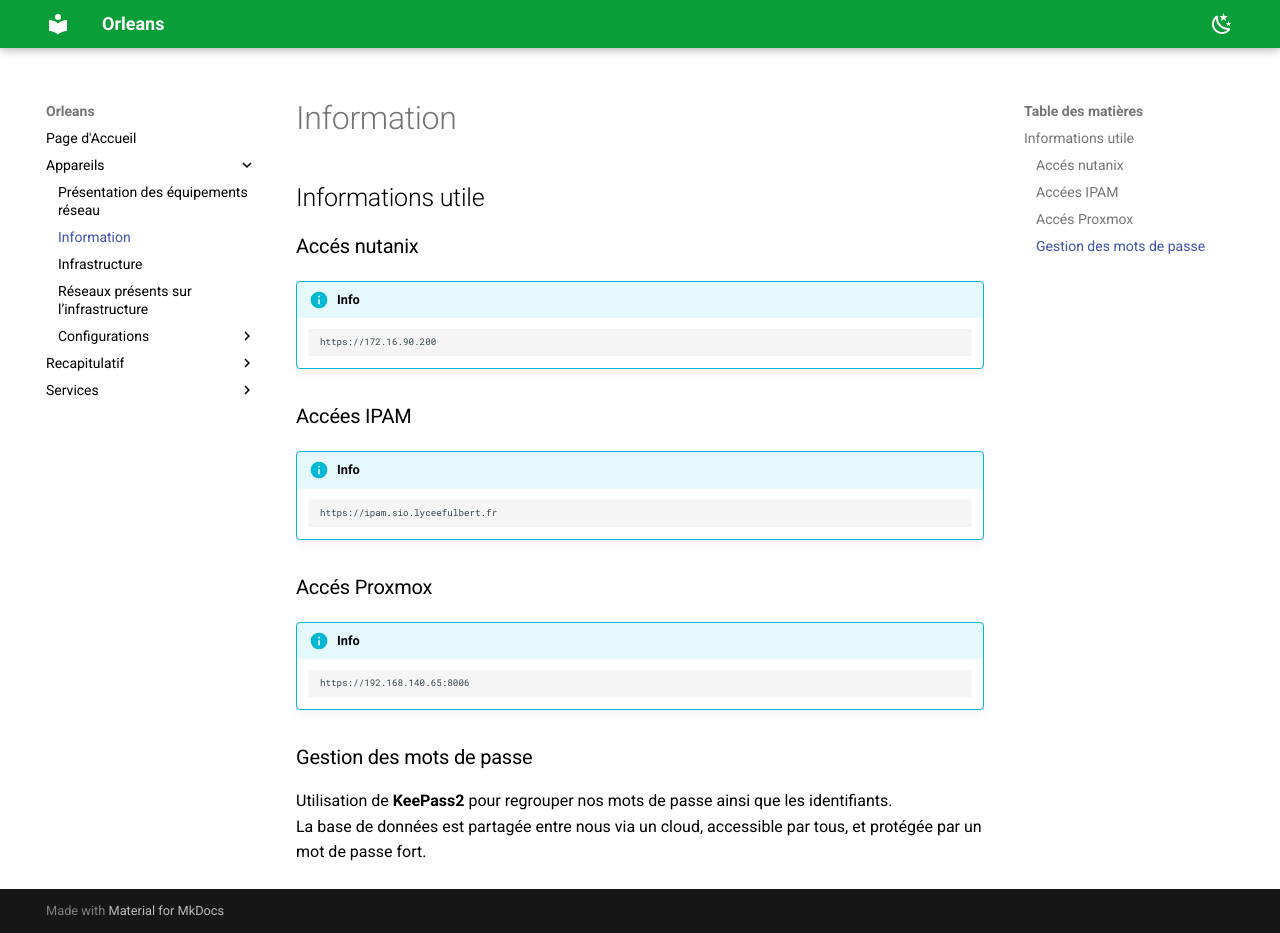
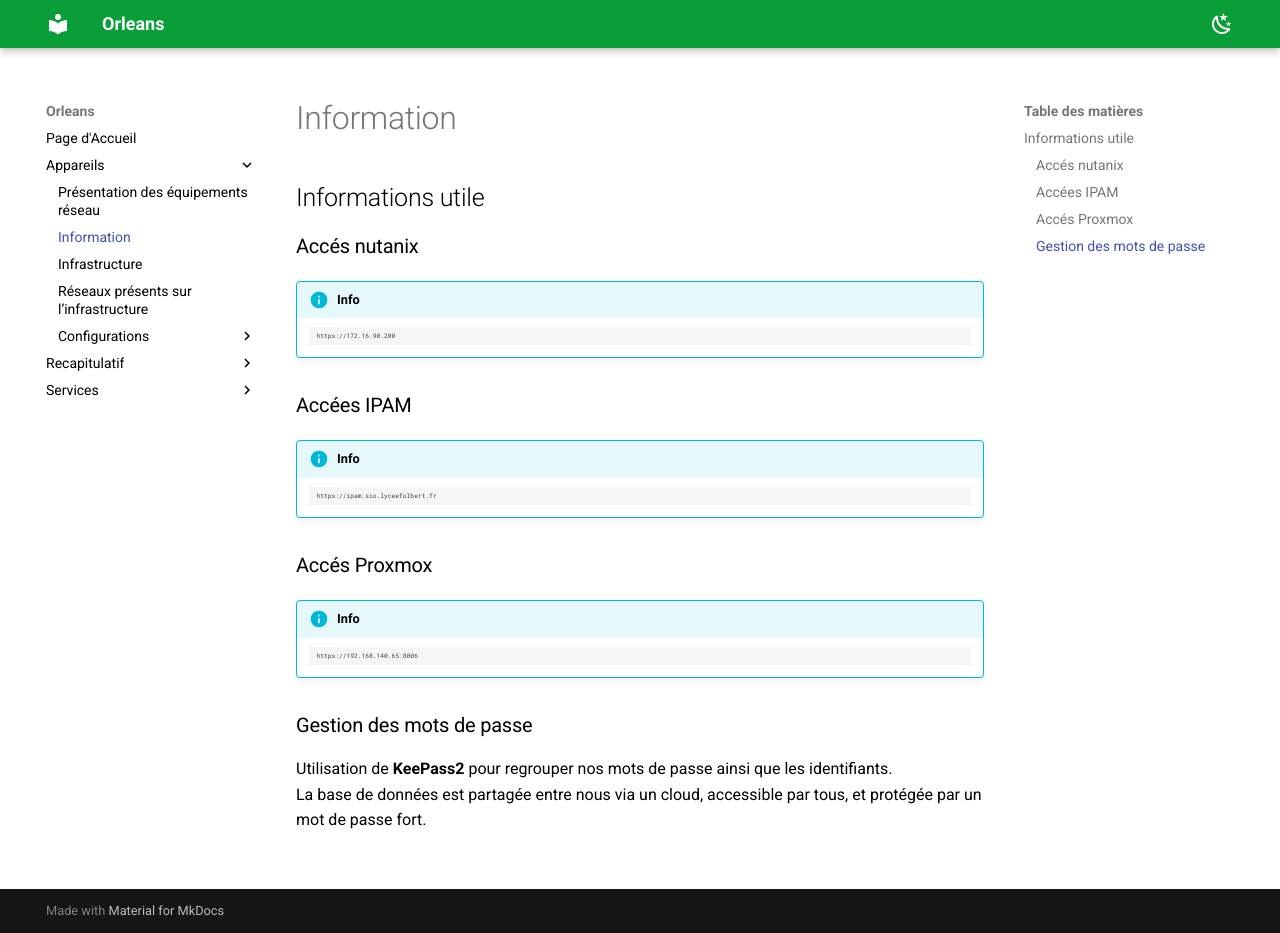
Before and after one commit to XolA-max/gp-orleans-sportludique2025-2026, an MkDocs documentation site: the page built from docs/Appareils/Information.md, in a window 1280 px wide and 933 px high. Built offline with MkDocs 1.6.1 and Material for MkDocs 9.7.7, drawn with Linux system fonts in a browser that asks for light colours.

Commit message:
Réduction supplémentaire de la taille de police des blocs de code (0.7em)

```diff
--- a/docs/overrides.css
+++ b/docs/overrides.css
@@ -35,7 +35,8 @@
 
 /* Liens dans le contenu (mode sombre) */
 [data-md-color-scheme="slate"] .md-content a {
-    color: #4DD688 !important; /* vert plus clair pour contraste */
+    color: #4DD688 !important;
+    /* vert plus clair pour contraste */
 }
 
 
@@ -51,11 +52,15 @@
 }
 
 /* Code */
-code, pre {
-    background: #1e1e1e20; /* transparent pour les 2 modes */
+code,
+pre {
+    background: #1e1e1e20;
+    /* transparent pour les 2 modes */
 }
 
 /* Reduce code block font size */
-code, pre, .md-typeset code {
-    font-size: 0.85em !important;
+code,
+pre,
+.md-typeset code {
+    font-size: 0.7em !important;
 }
```
